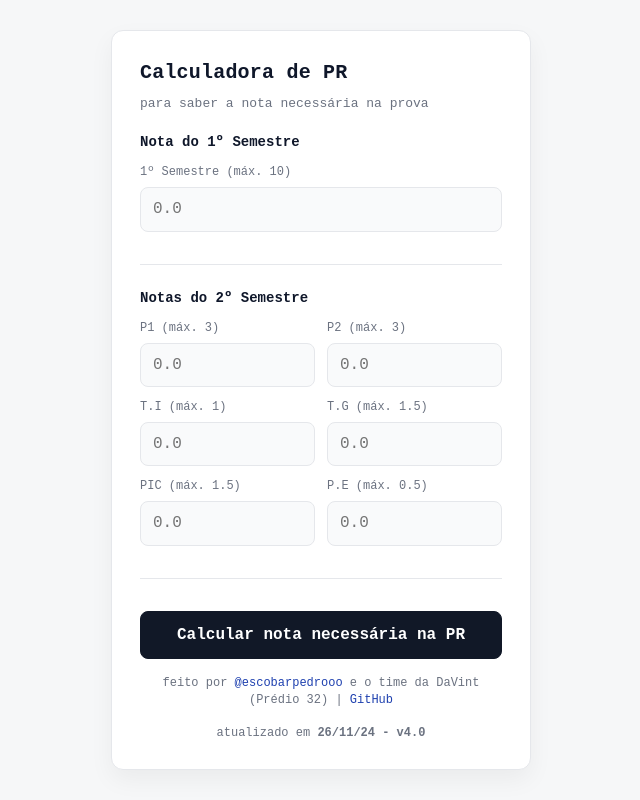
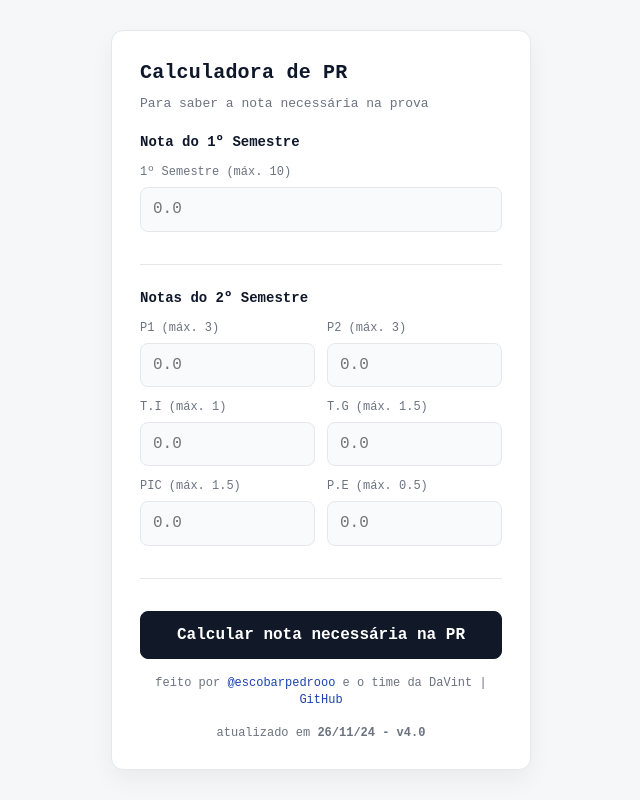
Before and after one commit to escobarpython/pr, a plain HTML site: page index.html in a window 1280 px wide. Shown: the whole page, without its empty margins (319-959 px from the left). Drawn offline with Linux system fonts and the light colour scheme.

```diff
--- a/index.html
+++ b/index.html
@@ -233,7 +233,7 @@
 
 <div class="calculator">
   <h2>Calculadora de PR</h2>
-  <p class="subtitle">para saber a nota necessária na prova</p>
+  <p class="subtitle">Para saber a nota necessária na prova</p>
 
   <div class="section">
     <div class="section-title">Nota do 1º Semestre</div>
@@ -283,7 +283,7 @@
 
   <div id="resultado" class="result-box"></div>
 
-  <p class="footer-text">feito por <a href="https://www.instagram.com/escobarpedrooo/">@escobarpedrooo</a> e o time da DaVint (Prédio 32) | <a href="https://github.com/escobarpython">GitHub</a></p>
+  <p class="footer-text">feito por <a href="https://www.instagram.com/escobarpedrooo/">@escobarpedrooo</a> e o time da DaVint | <a href="https://github.com/escobarpython">GitHub</a></p>
   <p class="footer-text">atualizado em <b>26/11/24 - v4.0</b></p>
 </div>
 
```
